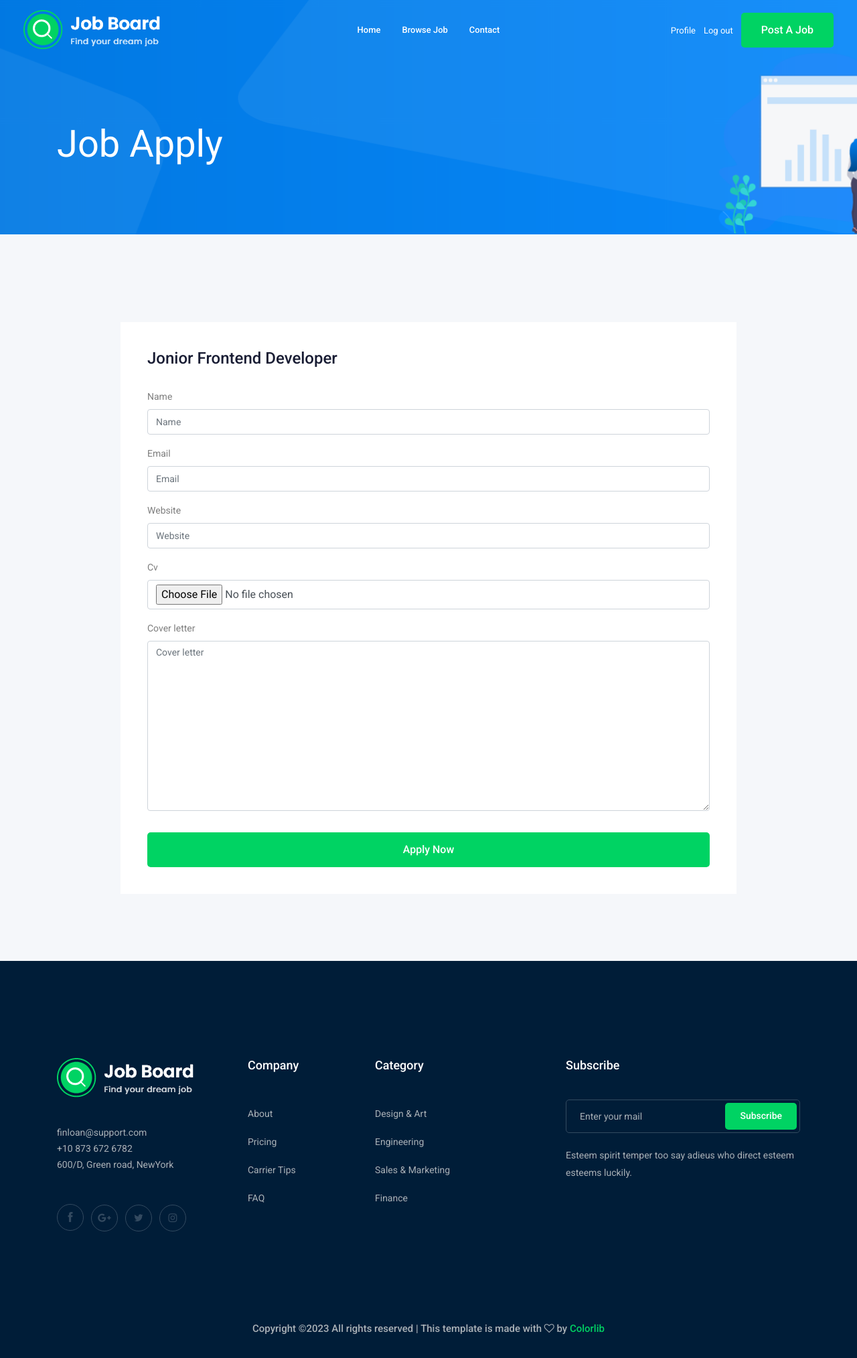
After one commit to mahmoudhaney/Jobs, a Django app: page /jobs/5/apply in a window 1280 px wide. The commit adds this page. Shown: the whole page at 67% size. Run offline with Django 4.2, Linux system fonts and the light colour scheme; a user stored in the database is signed in; data comes from the database, SQL or seed files in the repository; both versions use the stored data as it was after the commit; some libraries are stand-ins or nearby versions.

Commit message:
Separate job applying from job details

```diff
--- /dev/null
+++ b/job/templates/job_apply.html
@@ -0,0 +1,35 @@
+{% extends "base.html" %}
+{% load bootstrap5 %}
+
+{% block content %}
+    <!-- bradcam_area  -->
+    <div class="bradcam_area bradcam_bg_1">
+        <div class="container">
+            <div class="row">
+                <div class="col-xl-12">
+                    <div class="bradcam_text">
+                        <h3>Job Apply</h3>
+                    </div>
+                </div>
+            </div>
+        </div>
+    </div>
+    <!--/ bradcam_area  -->
+
+    <div class="job_details_area">
+        <div class="container">
+            <div class="row">
+                <div class="col-lg-10 mx-auto">
+                    <div class="apply_job_form white-bg">
+                        <h4>{{job.title}}</h4>
+                        <form method="POST" enctype="multipart/form-data">
+                            {% csrf_token %}
+                            {% bootstrap_form form %}
+                            <button class="boxed-btn3 w-100 mt-3" type="submit">Apply Now</button>
+                        </form>
+                    </div>
+                </div>
+            </div>
+        </div>
+    </div>
+{% endblock content %}
--- a/job/urls.py
+++ b/job/urls.py
@@ -10,4 +10,5 @@ urlpatterns = [
     path('add', views.add_job, name='add_jobs'),
     path('<int:id>/edit', views.edit_job, name='edit_job'),
     path('<int:id>/delete', views.delete_job, name='delete_job'),
+    path('<int:id>/apply', views.job_apply, name='job_apply'),
 ]
--- a/job/views.py
+++ b/job/views.py
@@ -4,7 +4,7 @@ from django.core.paginator import Paginator
 from .filters import JobFilter
 from .forms import JobForm, CandidateForm
 from django.urls import reverse
-from django.contrib.auth.decorators import permission_required
+from django.contrib.auth.decorators import permission_required, login_required
 
 def jobs(request):
     job_list = Job.objects.all()
@@ -26,18 +26,7 @@ def jobs(request):
 
 def job_details(request, id):
     job_details = Job.objects.get(id=id)
-
-    if request.method == 'POST':
-        form = CandidateForm(request.POST, request.FILES)
-        if form.is_valid():
-            my_form = form.save(commit=False)
-            my_form.job = job_details
-            my_form.save()
-            return redirect('jobs:job_details', id=id)
-    else:
-        form = CandidateForm()
-
-    context = {'job': job_details, 'form': form}
+    context = {'job': job_details}
     return render(request, 'job_details.html', context)
 
 @permission_required('admin')
@@ -73,3 +62,20 @@ def delete_job(request, id):
     job = Job.objects.get(id=id)
     job.delete()
     return redirect(reverse('jobs:job_dashboard'))
+
+@login_required
+def job_apply(request, id):
+    job_details = Job.objects.get(id=id)
+
+    if request.method == 'POST':
+        form = CandidateForm(request.POST, request.FILES)
+        if form.is_valid():
+            my_form = form.save(commit=False)
+            my_form.job = job_details
+            my_form.save()
+            return redirect('jobs:job_details', id=id)
+    else:
+        form = CandidateForm()
+
+    context = {'job': job_details, 'form': form}
+    return render(request, 'job_apply.html', context)
--- a/templates/base.html
+++ b/templates/base.html
@@ -71,6 +71,9 @@
                                     {% else %}
                                         <div class="phone_num d-none d-xl-block">
                                             <a href="{% url 'login' %}">Log in</a>
+                                        </div>
+                                        <div class="phone_num d-none d-xl-block">
+                                            <a href="{% url 'accounts:signup' %}">Singup</a>
                                         </div>
                                     {% endif %}
 
```
Also changed, not shown: job/templates/job_details.html (+5 -10 lines), db.sqlite3, 1 other file.
